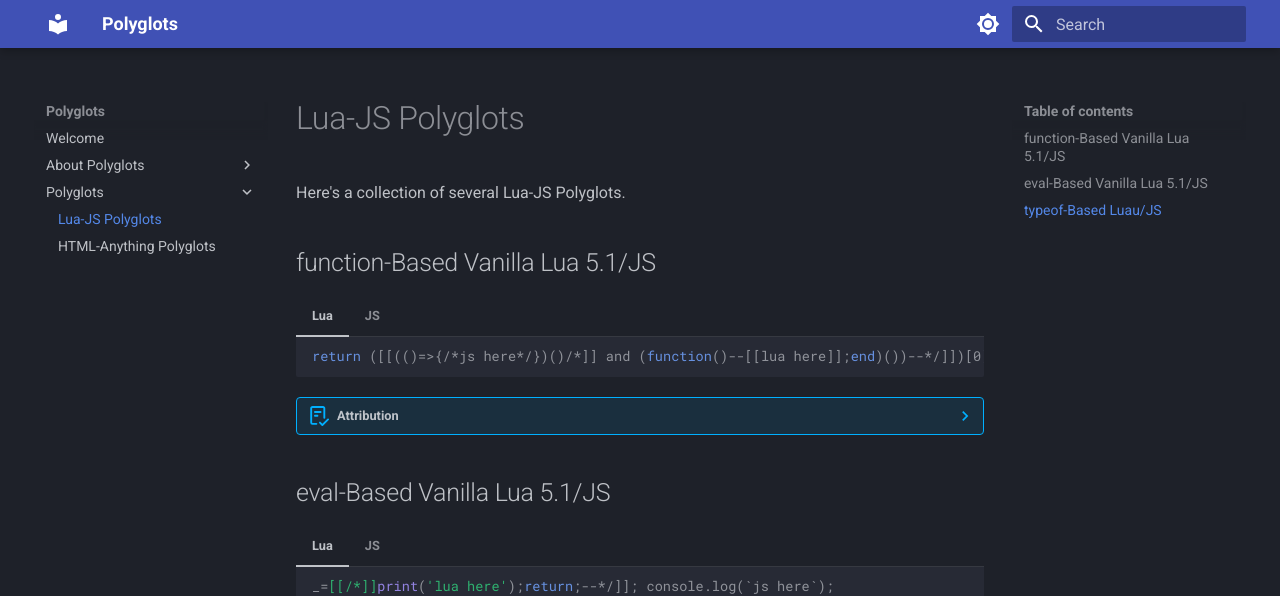
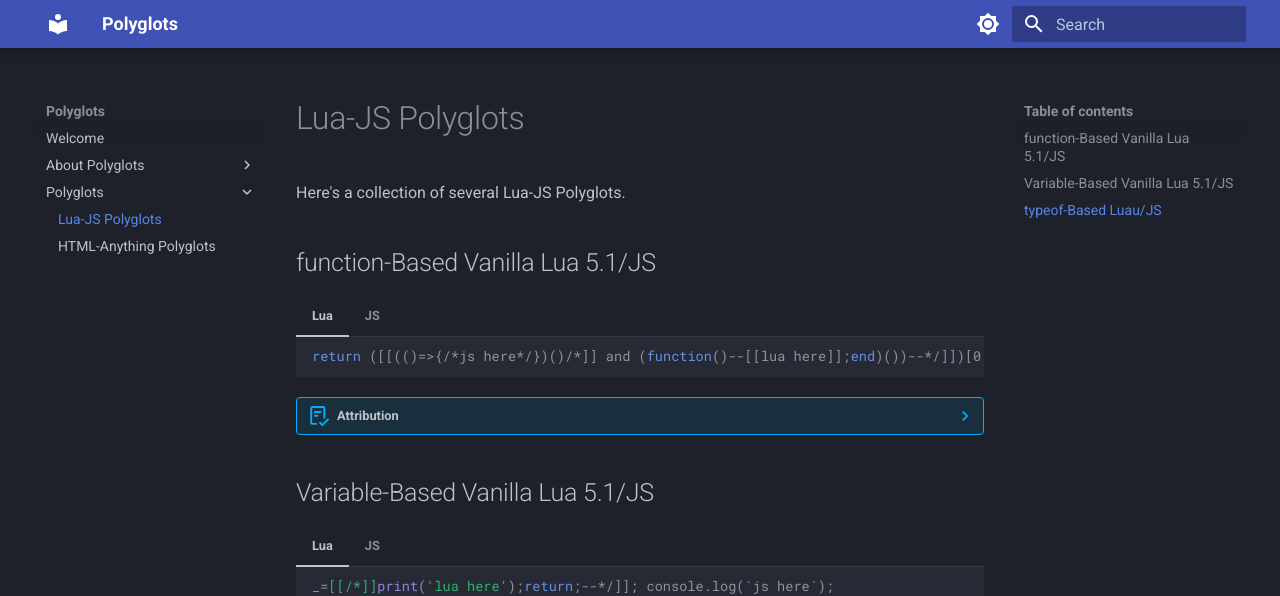
Before and after one commit to Exponential-Workload/polyglots, an MkDocs documentation site: the page built from docs/polyglots/lua-js.md, in a window 1280 px wide and 1212 px high. Shown: the top 596 px of the window. Built offline with MkDocs 1.6.1 and Material for MkDocs 9.7.7, drawn with Linux system fonts in a browser that asks for light colours.

Commit message:
fix: we aren't evaling so we shouldnt use eval in the name
eval-based was based on a previous variant of it with eval() due to source code with newlines

```diff
--- a/docs/polyglots/lua-js.md
+++ b/docs/polyglots/lua-js.md
@@ -18,7 +18,7 @@ Here's a collection of several Lua-JS Polyglots.
 ??? abstract "Attribution"
     This polyglot was created by [@YieldingExploiter](https://github.com/YieldingExploiter)
 
-## eval-Based Vanilla Lua 5.1/JS
+## Variable-Based Vanilla Lua 5.1/JS
 
 === "Lua"
 
```
